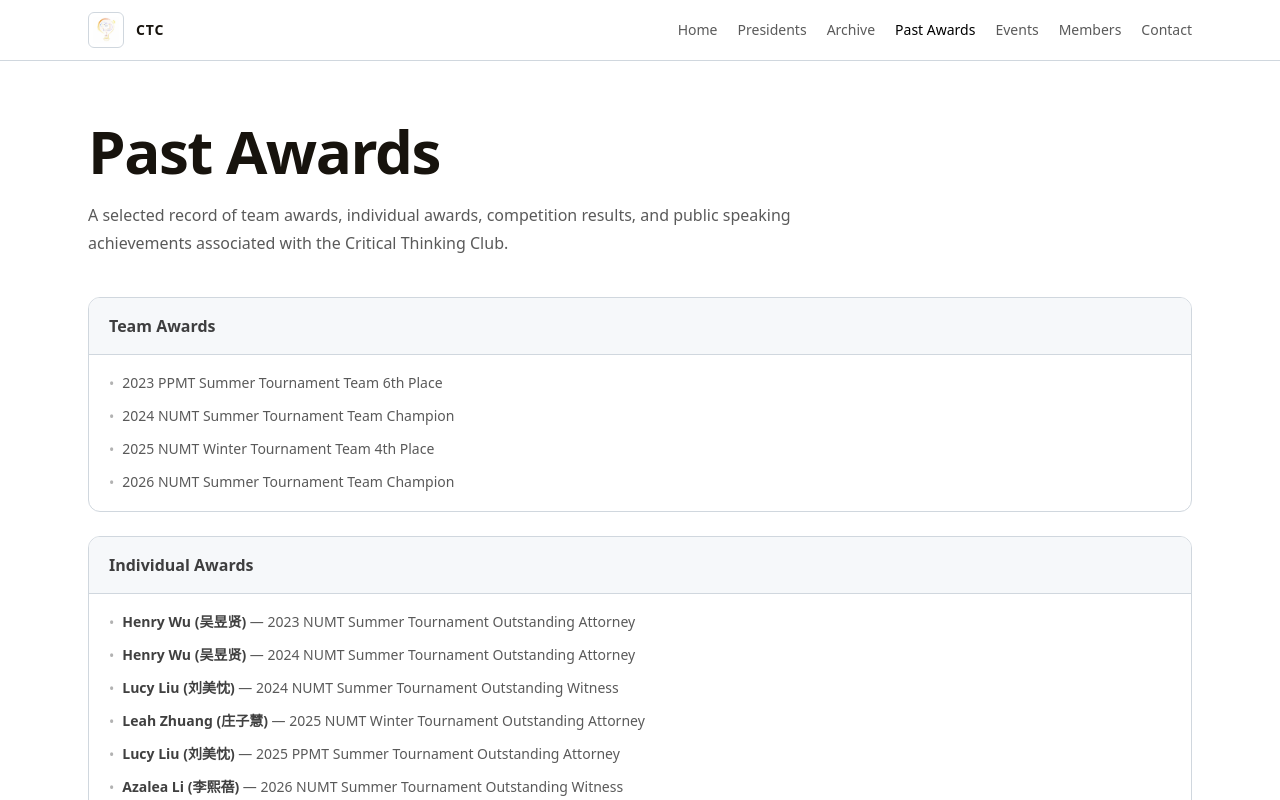
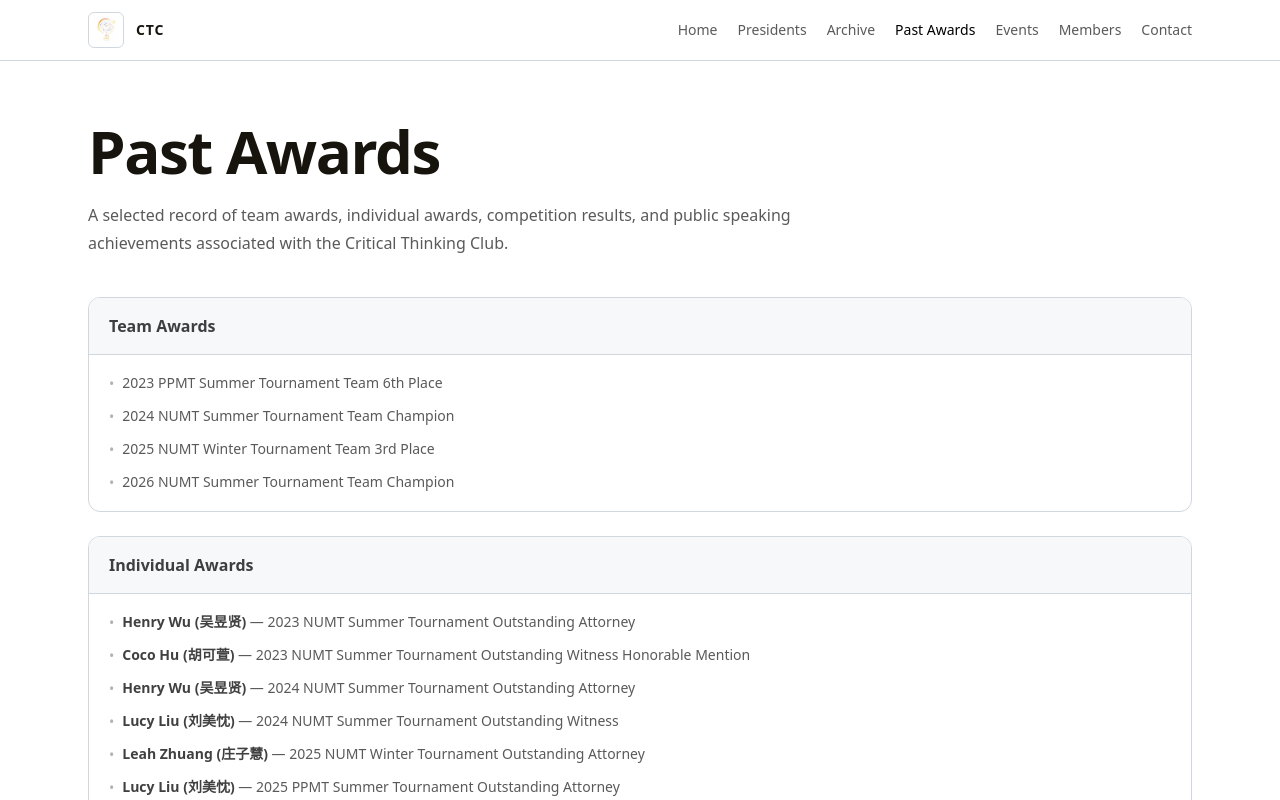
Before and after one commit to henrywyx0730/jlhsctc-official-website, a Next.js app: page /awards in a window 1280 px wide. Shown: the top 800 px of the page. Built offline with nearby package versions, Linux system fonts and the light colour scheme.

Commit message:
v0.5.1: correct NUMT awards records

```diff
--- a/app/awards/page.js
+++ b/app/awards/page.js
@@ -7,7 +7,7 @@ const awardSections = [
     rows: [
       "2023 PPMT Summer Tournament Team 6th Place",
       "2024 NUMT Summer Tournament Team Champion",
-      "2025 NUMT Winter Tournament Team 4th Place",
+      "2025 NUMT Winter Tournament Team 3rd Place",
       "2026 NUMT Summer Tournament Team Champion",
     ],
   },
@@ -17,6 +17,10 @@ const awardSections = [
       {
         person: "Henry Wu (吴昱贤)",
         award: "2023 NUMT Summer Tournament Outstanding Attorney",
+      },
+      {
+        person: "Coco Hu (胡可萱)",
+        award: "2023 NUMT Summer Tournament Outstanding Witness Honorable Mention",
       },
       {
         person: "Henry Wu (吴昱贤)",
--- a/app/presidents/page.js
+++ b/app/presidents/page.js
@@ -39,7 +39,7 @@ const presidentTerms = [
           "2024–2025 TEDx Youth@JLHS Speaker",
           "2024 NUMT Summer Tournament Outstanding Witness",
           "2024 NUMT Summer Tournament Team Champion",
-          "2025 NUMT Winter Tournament Team 4th Place",
+          "2025 NUMT Winter Tournament Team 3rd Place",
           "2025 PPMT Summer Tournament Outstanding Attorney",
           "2025 UofT Cup Team Champion",
         ],
@@ -54,9 +54,10 @@ const presidentTerms = [
         achievements: [
           "2023 TEDx Youth@JLHS Speaker",
           "2023 TEDx Youth@JLHS Event Manager",
+          "2023 NUMT Summer Tournament Outstanding Witness Honorable Mention",
           "2023 PPMT Summer Tournament Team 6th Place",
           "2024 TEDx Youth@JLHS Executive Officer",
-          "2025 NUMT Winter Tournament Team 4th Place",
+          "2025 NUMT Winter Tournament Team 3rd Place",
         ],
       },
     ],
```
